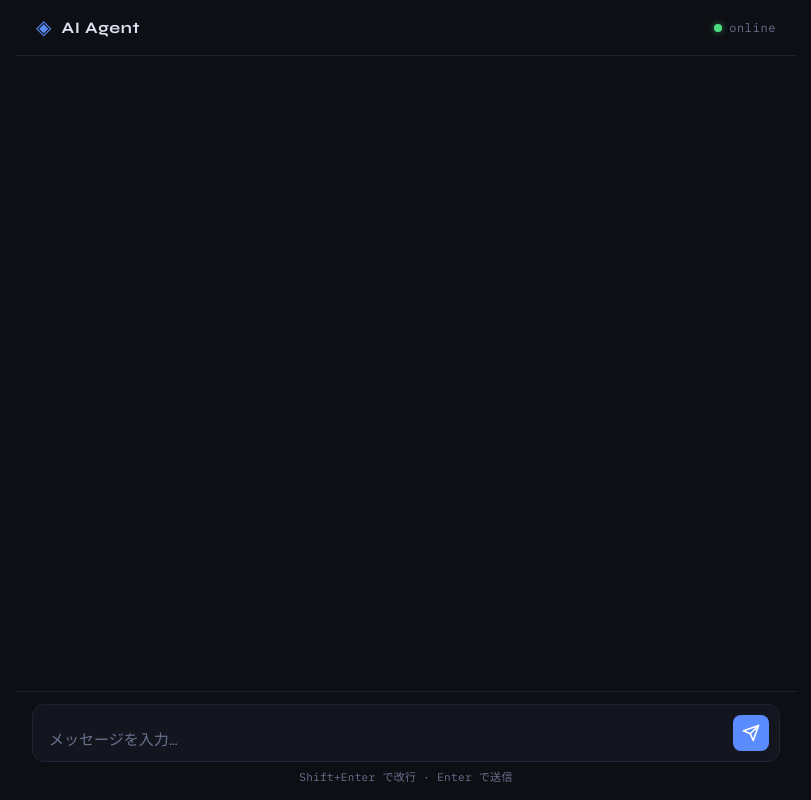
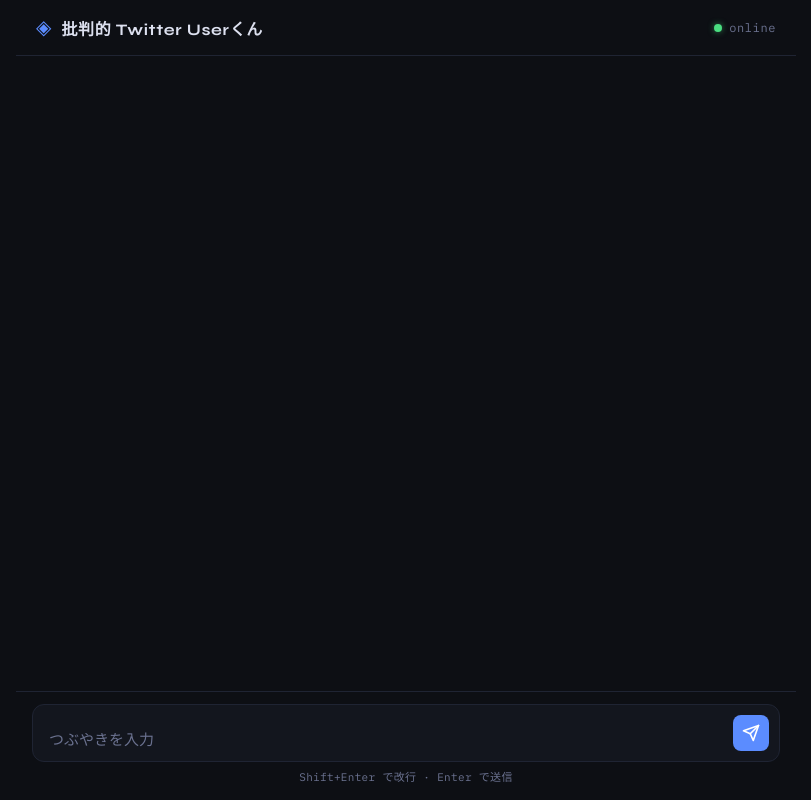
Before and after one commit to koheix/azure-test-web-app, a website: page public/index.html in a window 1280 px wide. Shown: the whole page, without its empty margins (234-1045 px from the left). Drawn offline with nearby package versions, Linux system fonts and the light colour scheme.

Commit message:
update: agent title label and praceholder

```diff
--- a/public/index.html
+++ b/public/index.html
@@ -16,7 +16,7 @@
     <div class="header-inner">
       <div class="logo">
         <span class="logo-icon">◈</span>
-        <span class="logo-text">AI Agent</span>
+        <span class="logo-text">批判的 Twitter Userくん</span>
       </div>
       <div class="status">
         <span class="status-dot"></span>
@@ -34,7 +34,7 @@
       <div class="input-box">
         <textarea
           id="message"
-          placeholder="メッセージを入力…"
+          placeholder="つぶやきを入力"
           rows="1"
           onkeydown="handleKey(event)"
         ></textarea>
```
